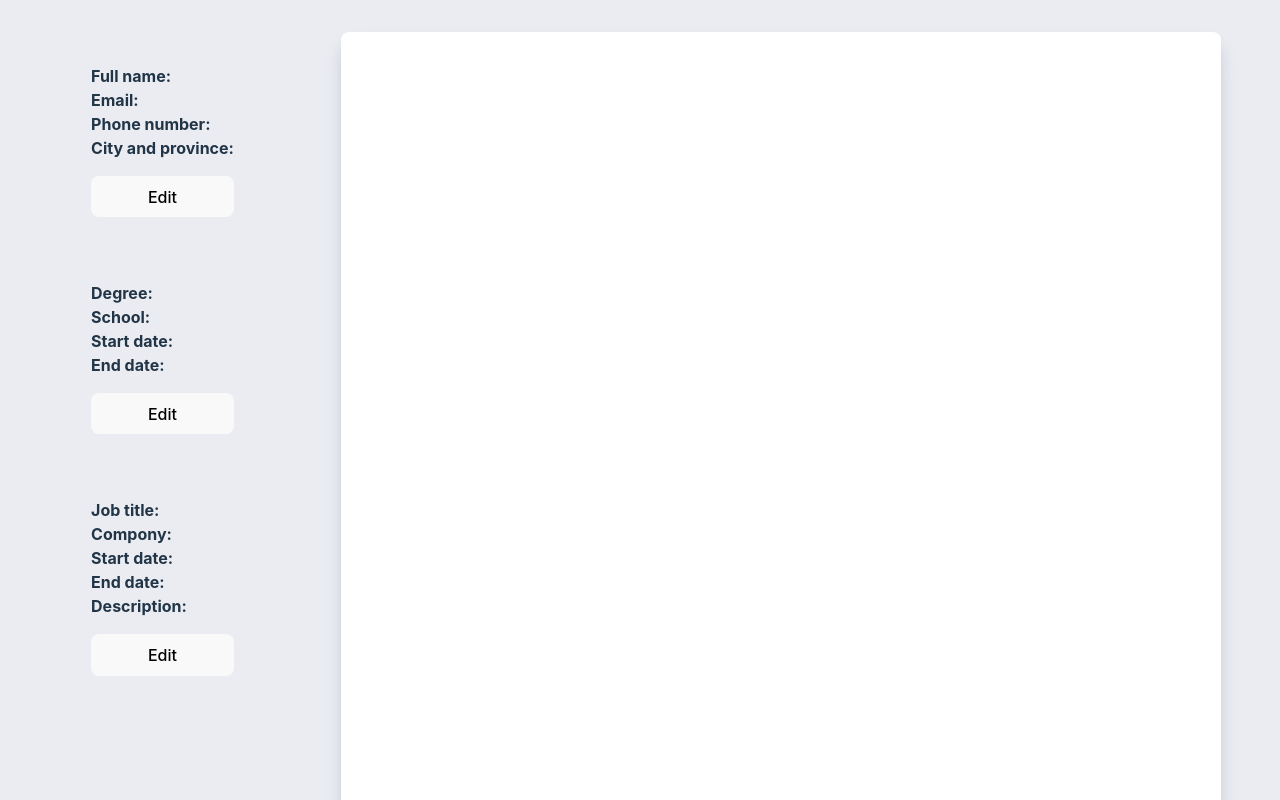
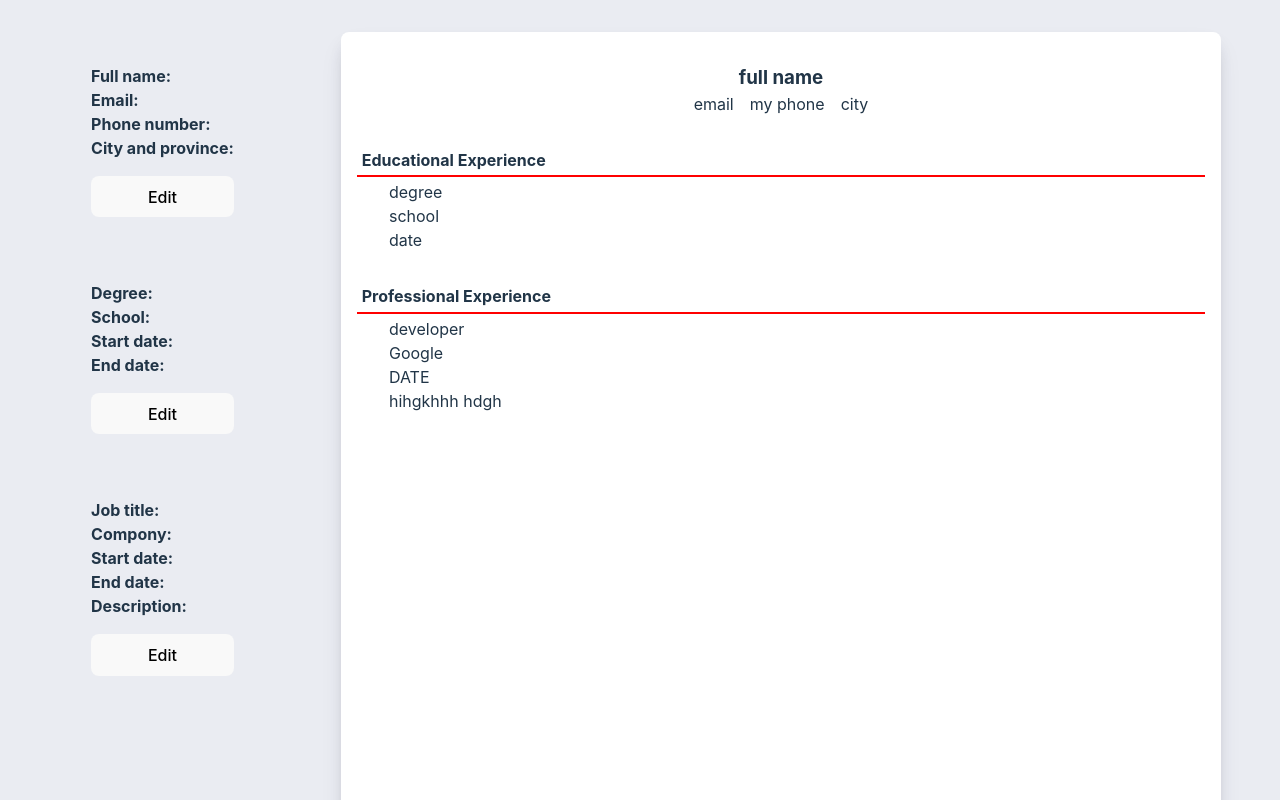
Before and after one commit to zahrabateninia/-CV-Application, a React (Vite) app in the folder CV-Application/: page / in a window 1280 px wide. Shown: the top 800 px of the page. Built offline with nearby package versions, Linux system fonts and the light colour scheme.

Commit message:
Make a clear layout for displaying personal, educational, and professional information

```diff
--- a/CV-Application/src/components/DisplayCV.jsx
+++ b/CV-Application/src/components/DisplayCV.jsx
@@ -5,13 +5,37 @@ import '../styles/resume.css'
 const DisplayCV = () => {
   return (
     <div className='cv-container'>
-      {/* Personal Details */}
-      <section className='cv-personal-info'></section>
 
-      {/* Educational Details */}
-      <section className='cv-educational-info'></section>
-      {/* Professional Details */}
-      <section className='cv-professional-info'></section>
+      <section className='cv-personal-info'>
+        <h3 className='full-name'>full name</h3>
+        <div className='personal-details'>
+          <p className="email">email</p>
+          <p className="phone">my phone</p>
+          <p className="city">city</p>
+        </div>
+      </section>
+
+      <section className='cv-educational-info'>
+      <h4>Educational Experience</h4>
+        <hr />
+        <div className='form-edu-info'>
+          <p className='degree'>degree</p>
+          <p className='school'>school</p>
+          <p className='date'>date</p>
+        </div>
+      </section>
+
+      <section className='cv-professional-info'>
+      <h4>Professional Experience</h4>
+        <hr />
+        <div className='form-pro-info'>
+          <p className='job-title'>developer</p>
+          <p className="company">Google</p>
+          <p className="job-date">DATE</p>
+          <p className="job-description">hihgkhhh hdgh </p>
+        </div>
+      </section>
+
     </div>
   )
 }
--- a/CV-Application/src/styles/resume.css
+++ b/CV-Application/src/styles/resume.css
@@ -6,9 +6,49 @@
 }
 
 .cv-container{
+    display: flex;
+    flex-flow: column wrap;
     width: 55rem;
     height: 60rem;
     box-shadow: var(--gray-box-shadow);
     border-radius: .5rem;
     background-color: var(--white-background);
 }
+
+.full-name{
+    align-self: center;
+}
+
+.cv-personal-info{
+    display: flex;
+    flex-direction: column;
+    justify-content: center;
+    align-self: center;
+    padding: 2rem;
+}
+
+h4{
+    padding-left: 1.3rem;
+}
+
+hr{
+    border: 1px solid red;
+    margin: .2rem 1rem;
+}
+
+.personal-details{
+    display: flex;
+    justify-content: space-evenly;
+    gap: 1rem;
+}
+
+
+.form-edu-info{
+    margin-left: 3rem;
+    margin-bottom: 2rem;
+}
+
+.form-pro-info{
+    margin-left: 3rem;
+    margin-bottom: 2rem;
+}
```
